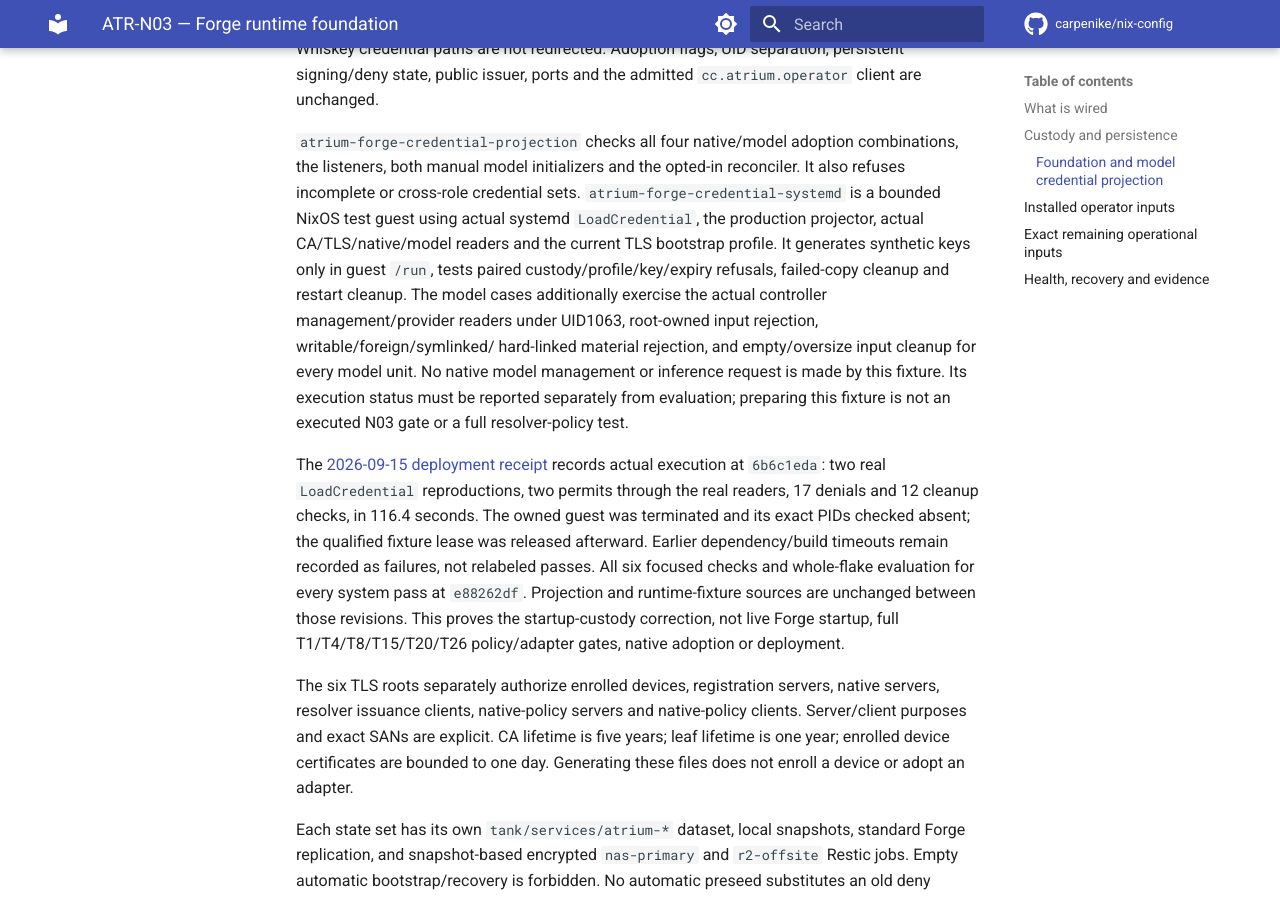
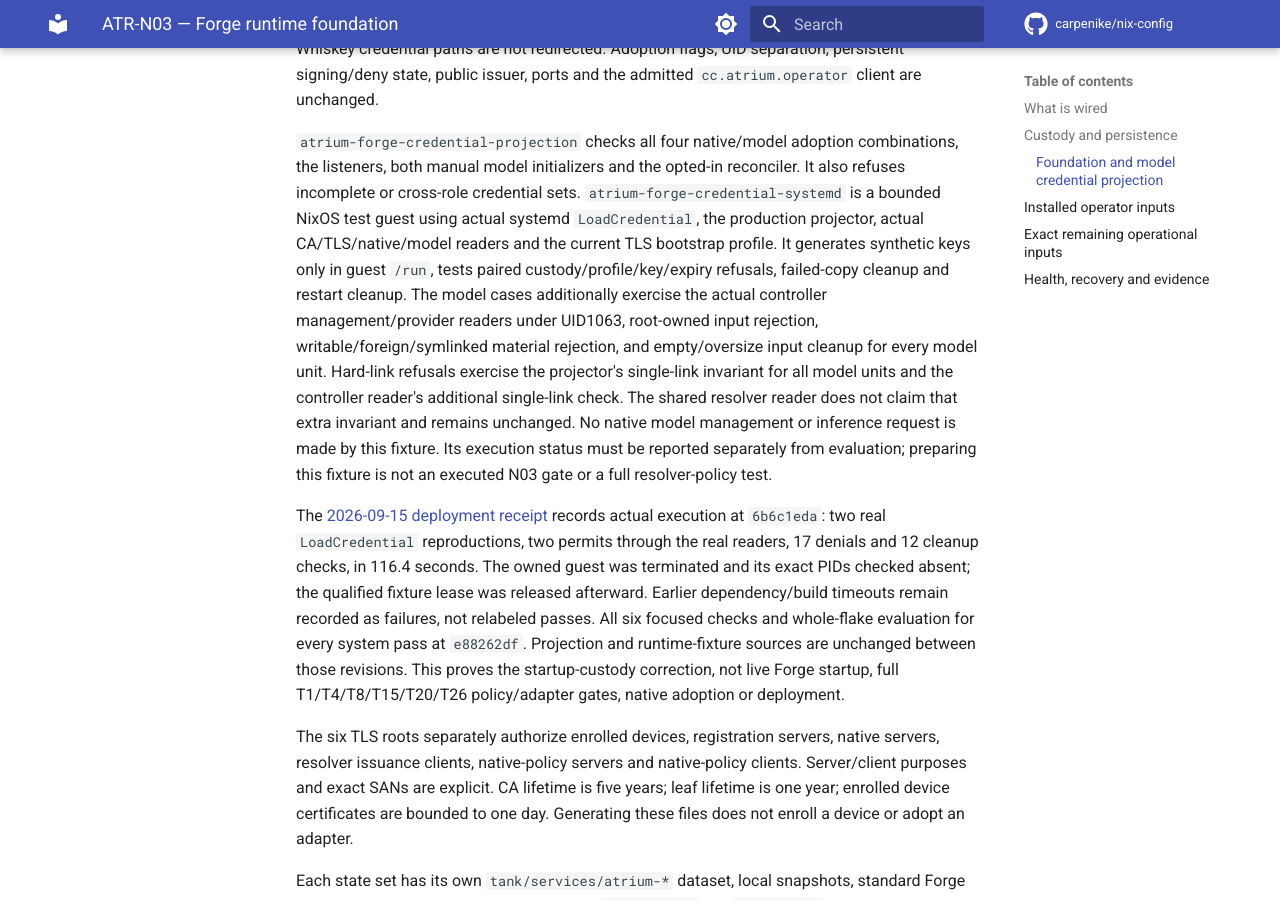
Before and after one commit to carpenike/nix-config, an MkDocs documentation site: the page built from docs/services/atrium-forge-runtime.md, in a window 1280 px wide and 900 px high, scrolled down 3694 px. Built offline with MkDocs 1.6.1 and Material for MkDocs 9.7.7, drawn with Linux system fonts in a browser that asks for light colours; comment, search, counter and statistics services are not loaded.

Commit message:
ATR-N03: align custody probes with unchanged reader contracts
The initial VM run exposed an overstrict fixture assumption: the resolver private-file helper has no single-link contract. Exercise hard-link denial through the real projector for every model unit and through the controller reader where that check exists. Retain all refusal cases and deadlines without changing application behavior.

Co-authored-by: Copilot <223556219+Copilot@users.noreply.github.com>
Copilot-Session: 1e5e7d6d-a45a-4ac0-9fb1-9bf14b3658cb

```diff
--- a/docs/services/atrium-forge-runtime.md
+++ b/docs/services/atrium-forge-runtime.md
@@ -138,9 +138,12 @@ projector, actual CA/TLS/native/model readers and the current TLS bootstrap
 profile. It generates synthetic keys only in guest `/run`, tests paired
 custody/profile/key/expiry refusals, failed-copy cleanup and restart cleanup.
 The model cases additionally exercise the actual controller management/provider
-readers under UID1063, root-owned input rejection, writable/foreign/symlinked/
-hard-linked material rejection, and empty/oversize input cleanup for every model
-unit. No native model management or inference request is made by this fixture.
+readers under UID1063, root-owned input rejection, writable/foreign/symlinked
+material rejection, and empty/oversize input cleanup for every model unit.
+Hard-link refusals exercise the projector's single-link invariant for all model
+units and the controller reader's additional single-link check. The shared
+resolver reader does not claim that extra invariant and remains unchanged.
+No native model management or inference request is made by this fixture.
 Its execution status must be reported separately from evaluation; preparing
 this fixture is not an executed N03 gate or a full resolver-policy test.
 
```
Also changed, not shown: 1 other file.
